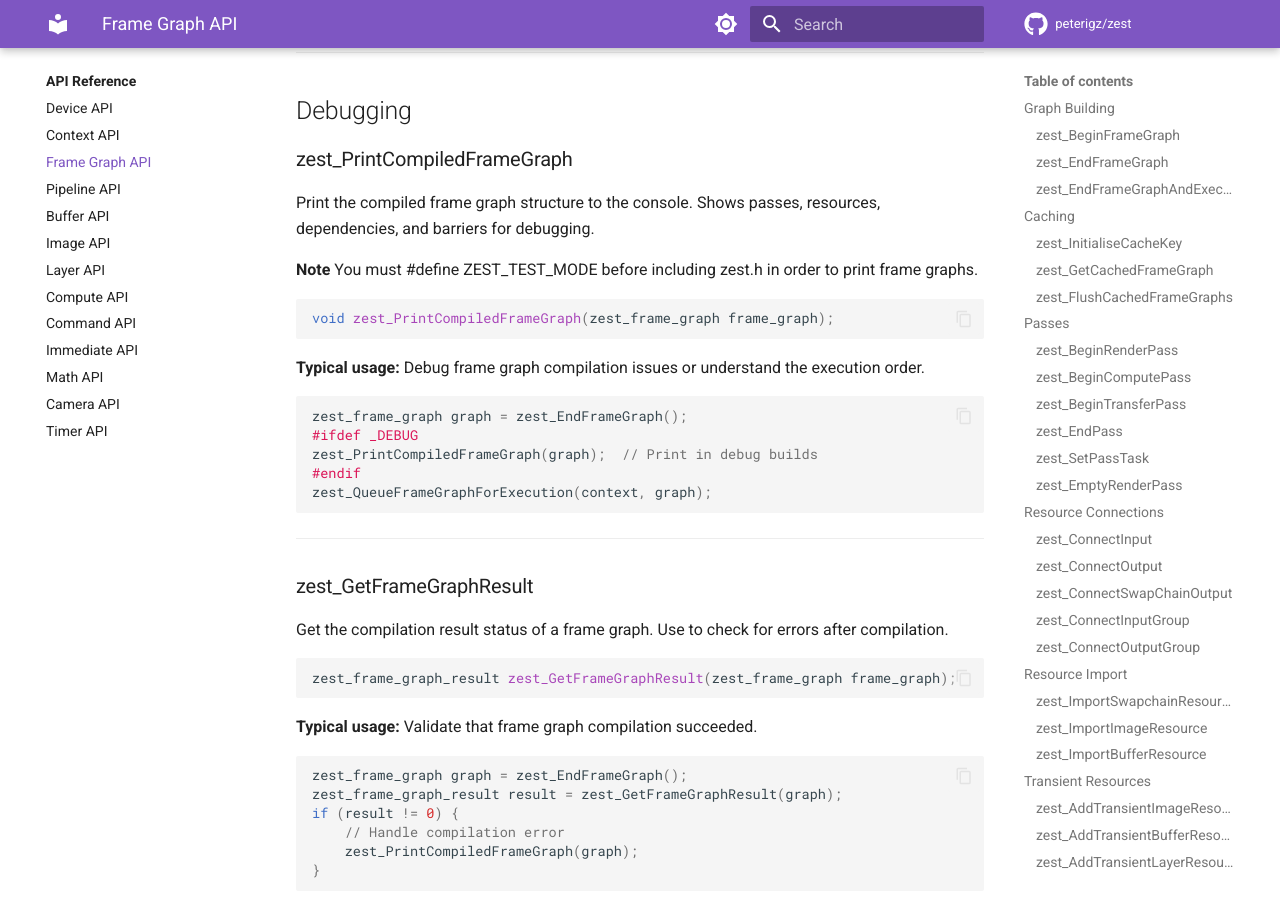
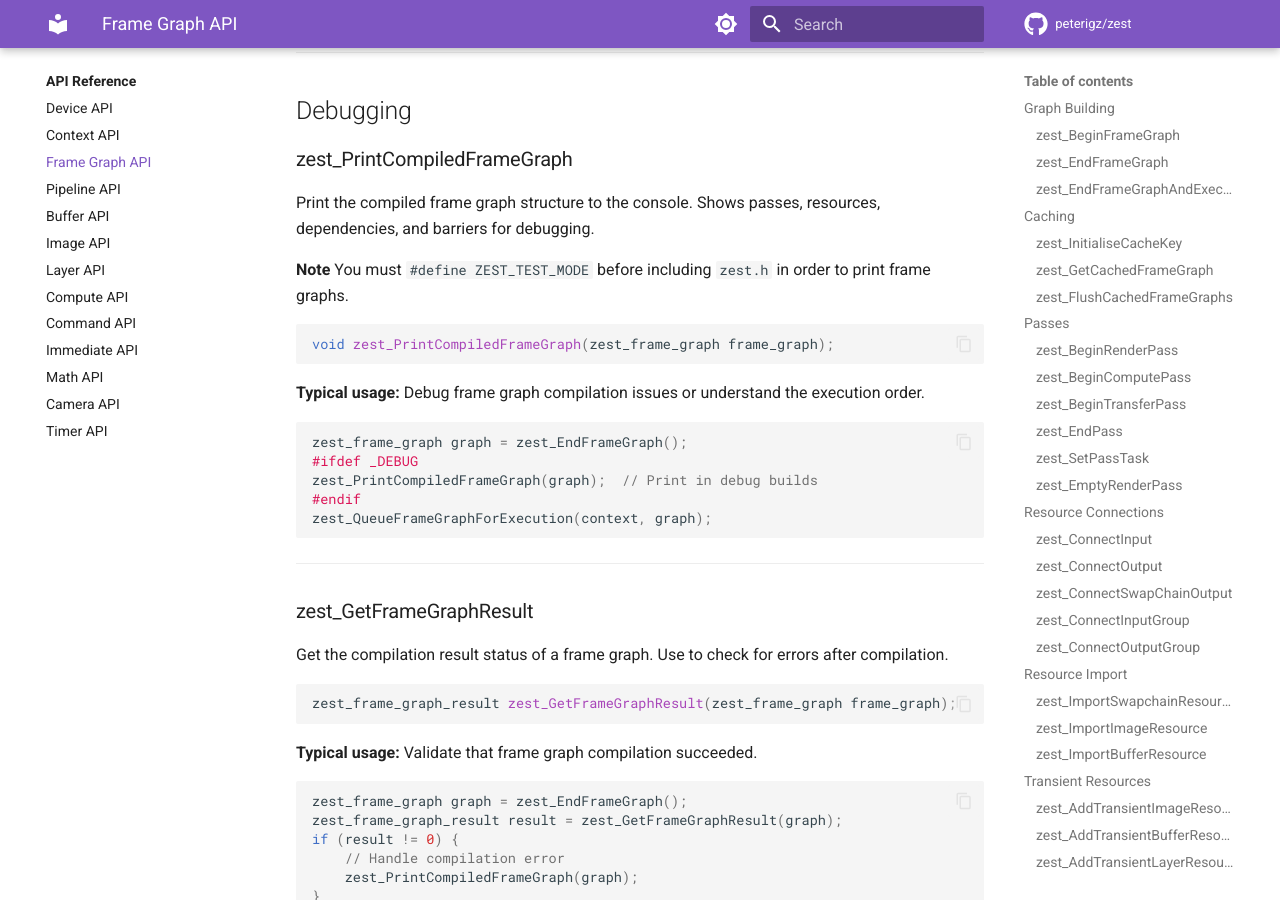
Before and after one commit to peterigz/zest, an MkDocs documentation site: the page built from docs/api-reference/frame-graph.md, in a window 1280 px wide and 900 px high, scrolled down 24306 px. Built offline with MkDocs 1.6.1 and Material for MkDocs 9.7.7, drawn with Linux system fonts in a browser that asks for light colours; comment, search, counter and statistics services are not loaded.

````diff
--- a/docs/api-reference/frame-graph.md
+++ b/docs/api-reference/frame-graph.md
@@ -1167,7 +1167,7 @@ if (status == zest_semaphore_status_success) {
 
 Print the compiled frame graph structure to the console. Shows passes, resources, dependencies, and barriers for debugging.
 
-**Note** You must #define ZEST_TEST_MODE before including zest.h in order to print frame graphs.
+**Note** You must `#define ZEST_TEST_MODE` before including `zest.h` in order to print frame graphs.
 
 ```cpp
 void zest_PrintCompiledFrameGraph(zest_frame_graph frame_graph);
````
